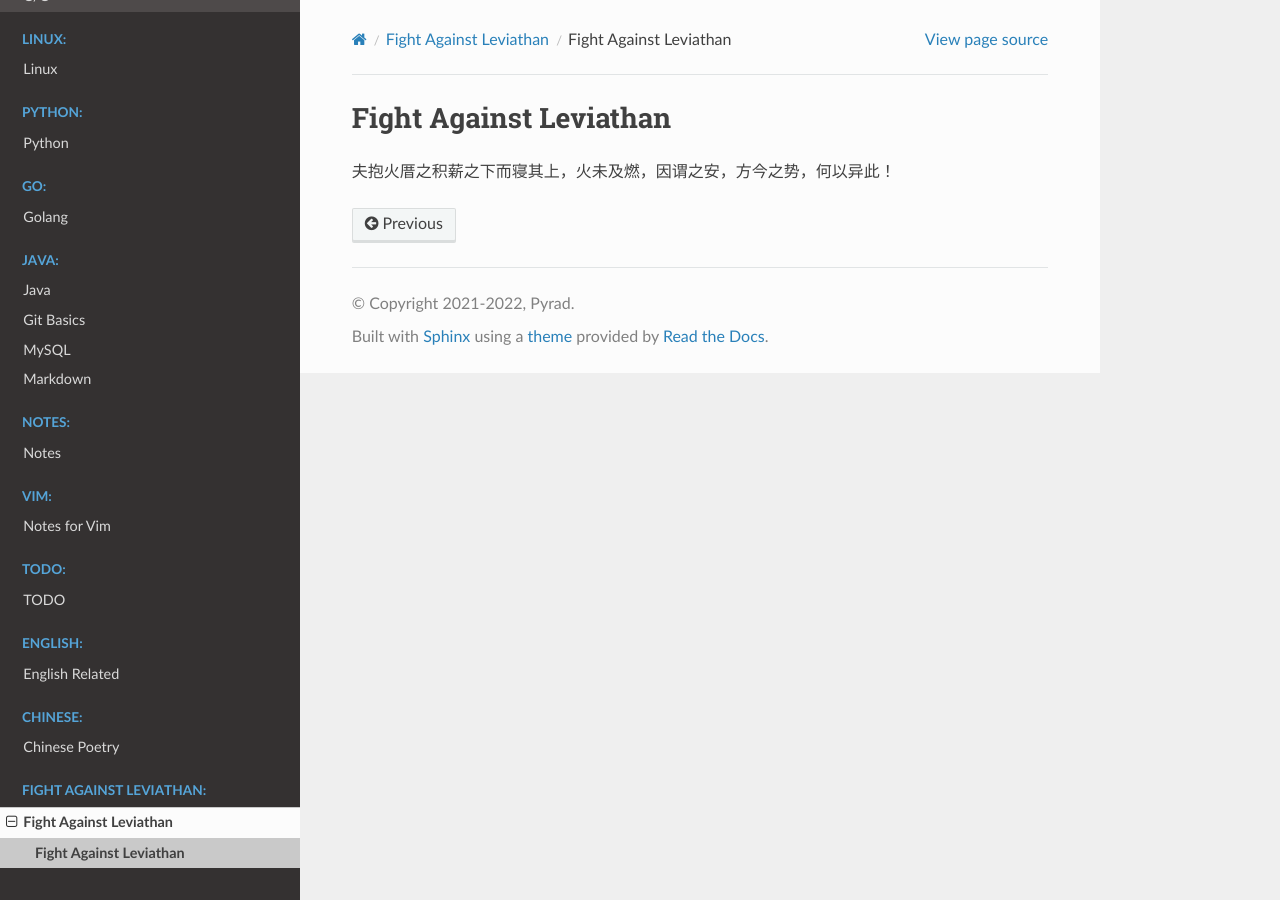
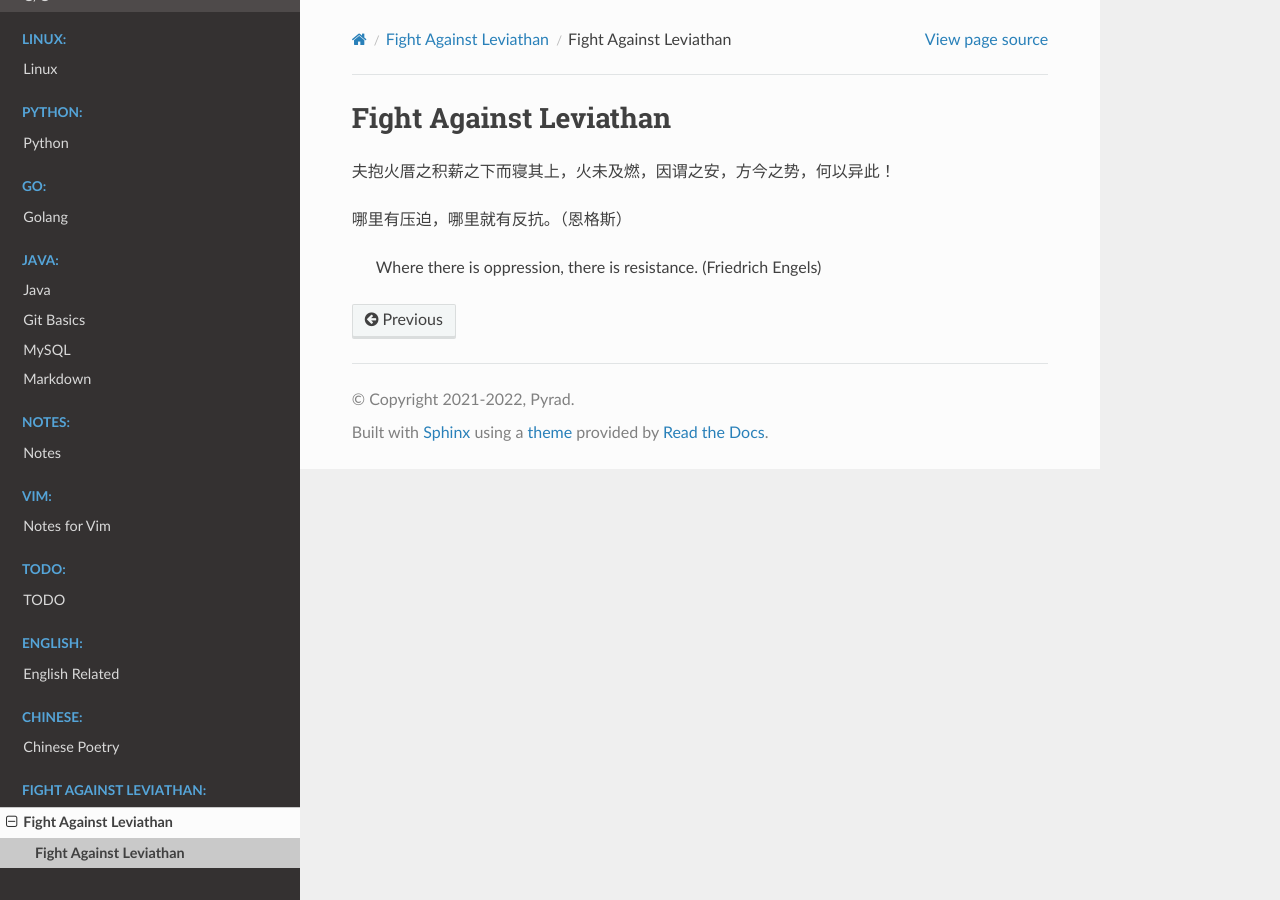
Before and after one commit to Pyrad/pyradnotes, a Sphinx documentation site: the page built from source/FightAgainstLeviathan/FightAgainstLeviathan.md, in a window 1280 px wide. Built offline with Sphinx 7.4.7 and the Read the Docs theme 2.0.0, drawn with Linux system fonts in a browser that asks for light colours.

Commit message:
A sentence from Engels

```diff
--- a/source/FightAgainstLeviathan/FightAgainstLeviathan.md
+++ b/source/FightAgainstLeviathan/FightAgainstLeviathan.md
@@ -3,3 +3,9 @@
 
 
 夫抱火厝之积薪之下而寝其上，火未及燃，因谓之安，方今之势，何以异此！
+
+
+
+哪里有压迫，哪里就有反抗。（恩格斯）
+
+> Where there is oppression, there is resistance. (Friedrich Engels)
```
